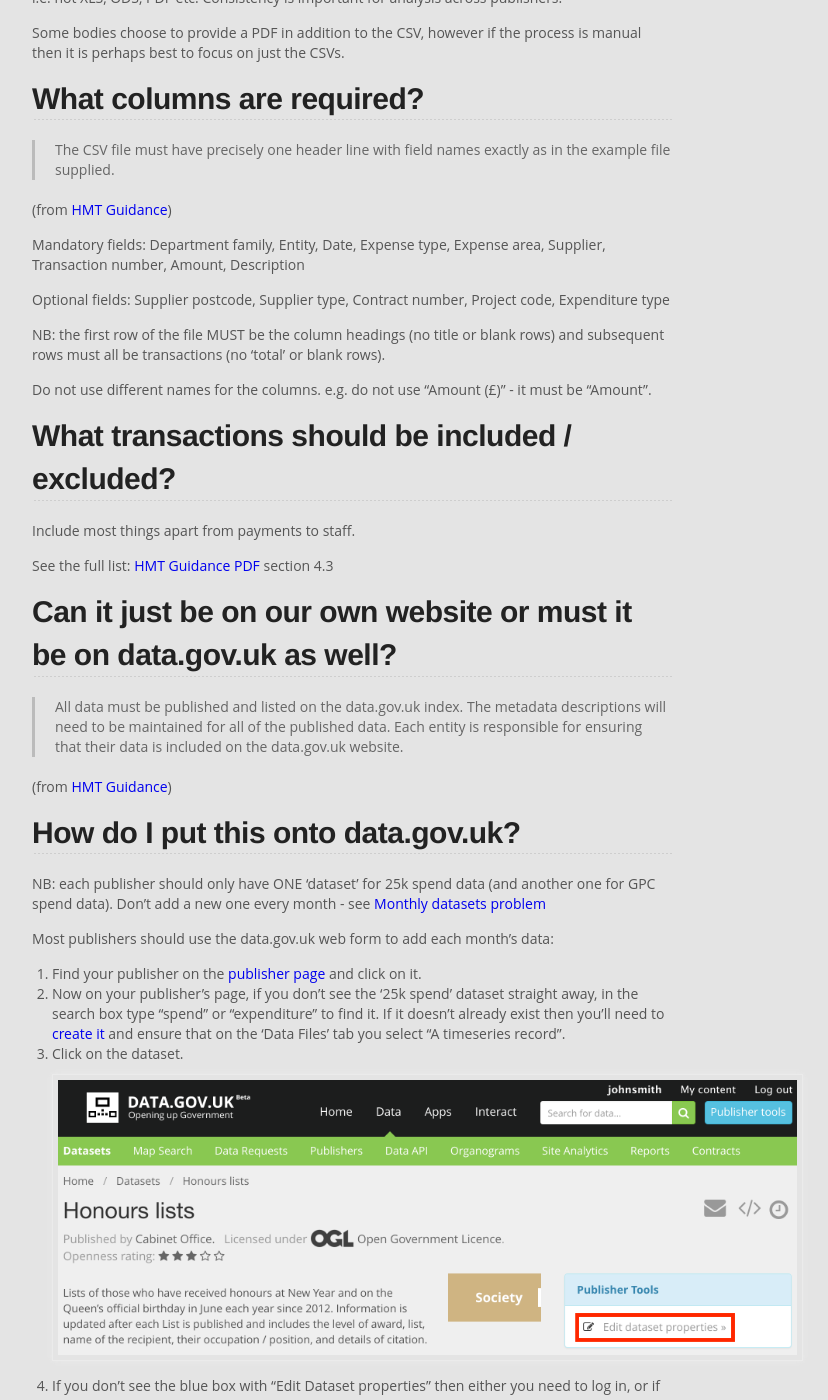
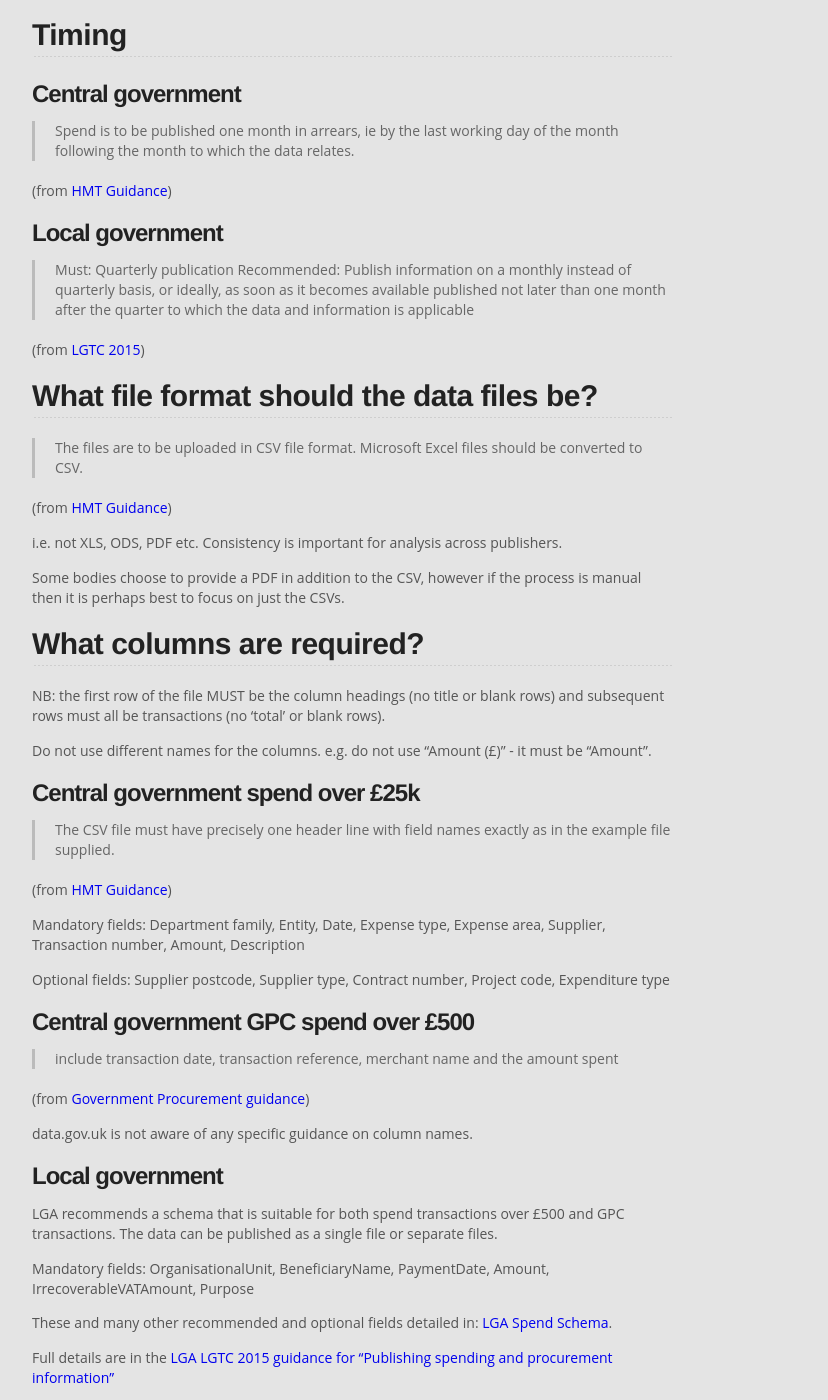
Before and after one commit to datagovuk/guidance, a Jekyll site: the page built from 25k-spend-data.md, in a window 1280 px wide and 1400 px high, scrolled down 1047 px. Shown: the whole window, without its empty margins (288-1116 px from the left). Built offline with Jekyll 4.4.1, drawn with Linux system fonts in a browser that asks for light colours; some of the changed text lies outside the part shown.

Commit message:
Added some local government information on spend data

```diff
--- a/25k-spend-data.md
+++ b/25k-spend-data.md
@@ -1,11 +1,13 @@
 ---
 layout: "default"
-title: "£25k Spend data - publishing by central government"
+title: "£25k Spend data and GPC card data - publishing by central and local government"
 ---
 
 Central government bodies (including NHS) are required to publish the details of their expenditure transactions every month. This document provides links to the official guidance and details of how to add it to data.gov.uk.
 
 ## Which bodies are required to do this?
+
+### Central government
 
 > This guidance applies to all bodies within central government as classified by the Office for National Statistics, including departments, non-ministerial departments, agencies, NDPBs, Trading Funds and NHS bodies
 
@@ -21,11 +23,34 @@
   * Strategic Health Authorities (England)
   * Research Councils
 
+### Local government
+
+Local authorities in England, which includes for example:
+
+  * county and district councils
+  * parish council which has gross annual income or expenditure exceeding £200,000
+  * London boroughs
+  * transport authorities
+  * fire and rescue authorities
+  * waste disposal authorities
+
+The full definition is in the [LGTC 2015](https://www.gov.uk/government/publications/local-government-transparency-code-2015).
+
 ## Timing
+
+### Central government
 
 > Spend is to be published one month in arrears, ie by the last working day of the month following the month to which the data relates.
 
 (from [HMT Guidance](https://www.gov.uk/government/publications/guidance-for-publishing-spend-over-25000))
+
+### Local government
+
+> Must: Quarterly publication
+> Recommended: Publish information on a monthly instead of quarterly basis, or ideally, as soon as it becomes available
+> published not later than one month after the quarter to which the data and information is applicable
+
+(from [LGTC 2015](https://www.gov.uk/government/publications/local-government-transparency-code-2015))
 
 ## What file format should the data files be?
 
@@ -39,6 +64,12 @@
 
 ## What columns are required?
 
+NB: the first row of the file MUST be the column headings (no title or blank rows) and subsequent rows must all be transactions (no 'total' or blank rows).
+
+Do not use different names for the columns. e.g. do not use "Amount (£)" - it must be "Amount".
+
+### Central government spend over £25k
+
 > The CSV file must have precisely one header line with field names exactly as in the example file supplied.
 
 (from [HMT Guidance](https://www.gov.uk/government/publications/guidance-for-publishing-spend-over-25000))
@@ -47,15 +78,32 @@
 
 Optional fields: Supplier postcode, Supplier type, Contract number, Project code, Expenditure type
 
-NB: the first row of the file MUST be the column headings (no title or blank rows) and subsequent rows must all be transactions (no 'total' or blank rows).
+### Central government GPC spend over £500
 
-Do not use different names for the columns. e.g. do not use "Amount (£)" - it must be "Amount".
+> include transaction date, transaction reference, merchant name and the amount spent
+
+(from [Government Procurement guidance](https://www.gov.uk/government/uploads/system/uploads/attachment_data/file/219671/pan-gp-card-policy.pdf))
+
+data.gov.uk is not aware of any specific guidance on column names.
+
+### Local government
+
+LGA recommends a schema that is suitable for both spend transactions over £500 and GPC transactions. The data can be published as a single file or separate files.
+
+Mandatory fields: OrganisationalUnit, BeneficiaryName, PaymentDate, Amount, IrrecoverableVATAmount, Purpose
+
+These and many other recommended and optional fields detailed in: [LGA Spend Schema](https://github.com/esd-org-uk/schemas/blob/master/Spend/Spend.json).
+
+Full details are in the [LGA LGTC 2015 guidance for "Publishing spending and procurement information"](http://www.local.gov.uk/documents/10180/11655/Transparency+guidance+2014+-+spending+and+procurement++20150601+v1.3.pdf/465594a4-779d-4063-b593-70a84f3bf253)
 
 ## What transactions should be included / excluded?
 
 Include most things apart from payments to staff.
 
-See the full list: [HMT Guidance PDF](https://www.gov.uk/government/uploads/system/uploads/attachment_data/file/198197/Guidance_for_publishing_spend_over__25k.pdf) section 4.3
+See the full lists:
+
+ * [HMT Guidance PDF](https://www.gov.uk/government/uploads/system/uploads/attachment_data/file/198197/Guidance_for_publishing_spend_over__25k.pdf) section 4.3
+ * [LGTC 2015](https://www.gov.uk/government/publications/local-government-transparency-code-2015) section "Exclusions and exemptions"
 
 ## Can it just be on our own website or must it be on data.gov.uk as well?
 
@@ -65,12 +113,12 @@
 
 ## How do I put this onto data.gov.uk?
 
-NB: each publisher should only have ONE 'dataset' for 25k spend data (and another one for GPC spend data). Don't add a new one every month - see [Monthly datasets problem](monthly_datasets_problem.html)
+NB: each publisher should only have ONE 'dataset' for 25k spend data and another one for GPC spend data. Don't add a new one every month - see [Monthly datasets problem](monthly_datasets_problem.html)
 
 Most publishers should use the data.gov.uk web form to add each month's data:
 
 1. Find your publisher on the [publisher page](https://data.gov.uk/publisher) and click on it.
-2. Now on your publisher's page, if you don't see the '25k spend' dataset straight away, in the search box type "spend" or "expenditure" to find it. If it doesn't already exist then you'll need to [create it](dataset_form.html) and ensure that on the 'Data Files' tab you select "A timeseries record".
+2. Now on your publisher's page, if you don't see the '25k spend', '£500 spend' or 'GPC spend' dataset straight away, in the search box type "spend" or "expenditure" to find it. If it doesn't already exist then you'll need to [create it](dataset_form.html) and ensure that on the 'Data Files' tab you select "A timeseries record".
 3. Click on the dataset.
    ![edit dataset link](images/form_edit_link.png)
 4. If you don't see the blue box with "Edit Dataset properties" then either you need to log in, or if you are already logged in then you need to [become 'editor' or 'admin' for your publisher](becoming_an_editor_or_admin.html).
@@ -92,9 +140,21 @@
 
 ## How far back must the data be published?
 
+### Central government
+
 > * new items of central government spending over £25,000 to be published online from November 2010
 > * new items of local government spending over £500 to be published on a council-by-council basis from January 2011
 
 from [Prime Minister's letter on transparency May 2010](https://www.gov.uk/government/news/letter-to-government-departments-on-opening-up-data)
 
+> * government procurement card spend data for transactions above £500 in value ... from end September 2011
+
+from [Prime Minister's letter on transparency July 2011](https://www.gov.uk/government/news/letter-to-cabinet-ministers-on-transparency-and-open-data)
+
 It is important to supply data back to 2010/2011 to allow comparison over several years.
+
+### Local government
+
+> Under the Local Government Transparency Code 2014, local authorities were required to publish this data on the first occasion, not later than 31 December 2014 and quarterly thereafter.
+
+(from [LGTC 2015](https://www.gov.uk/government/publications/local-government-transparency-code-2015))
```
